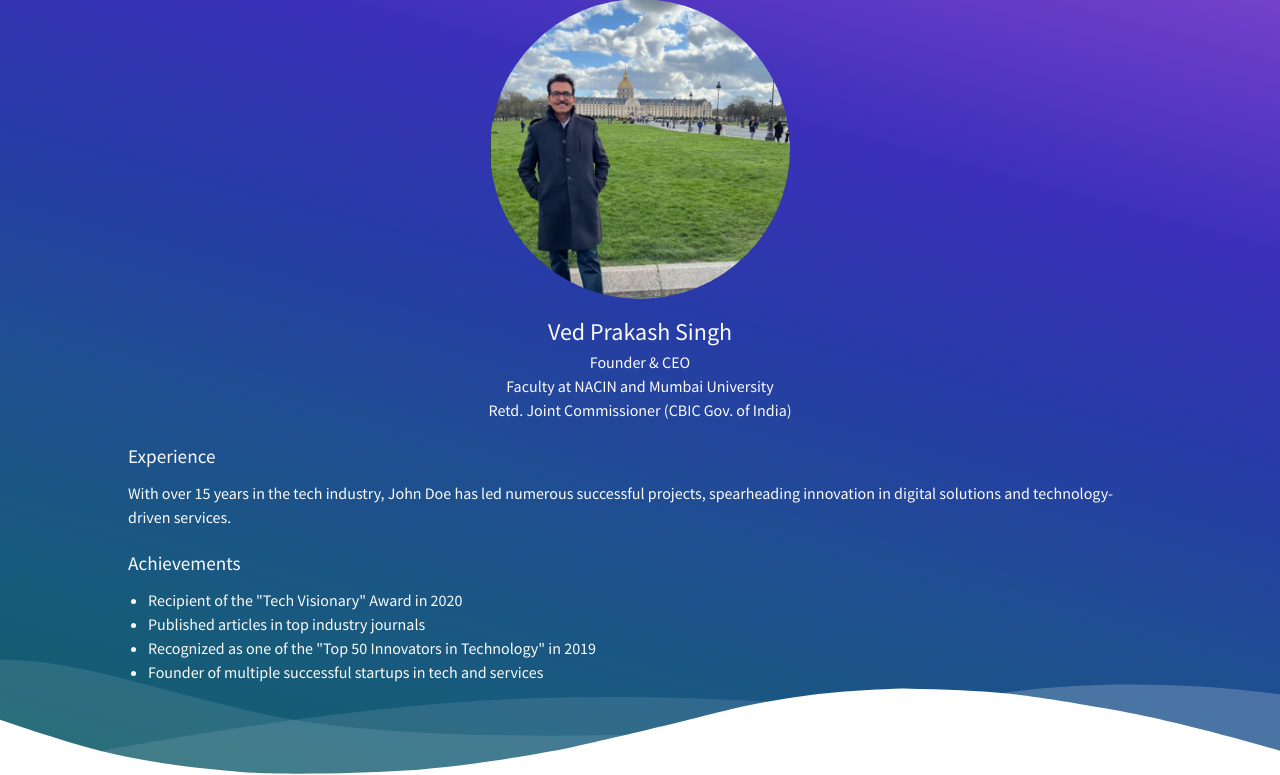
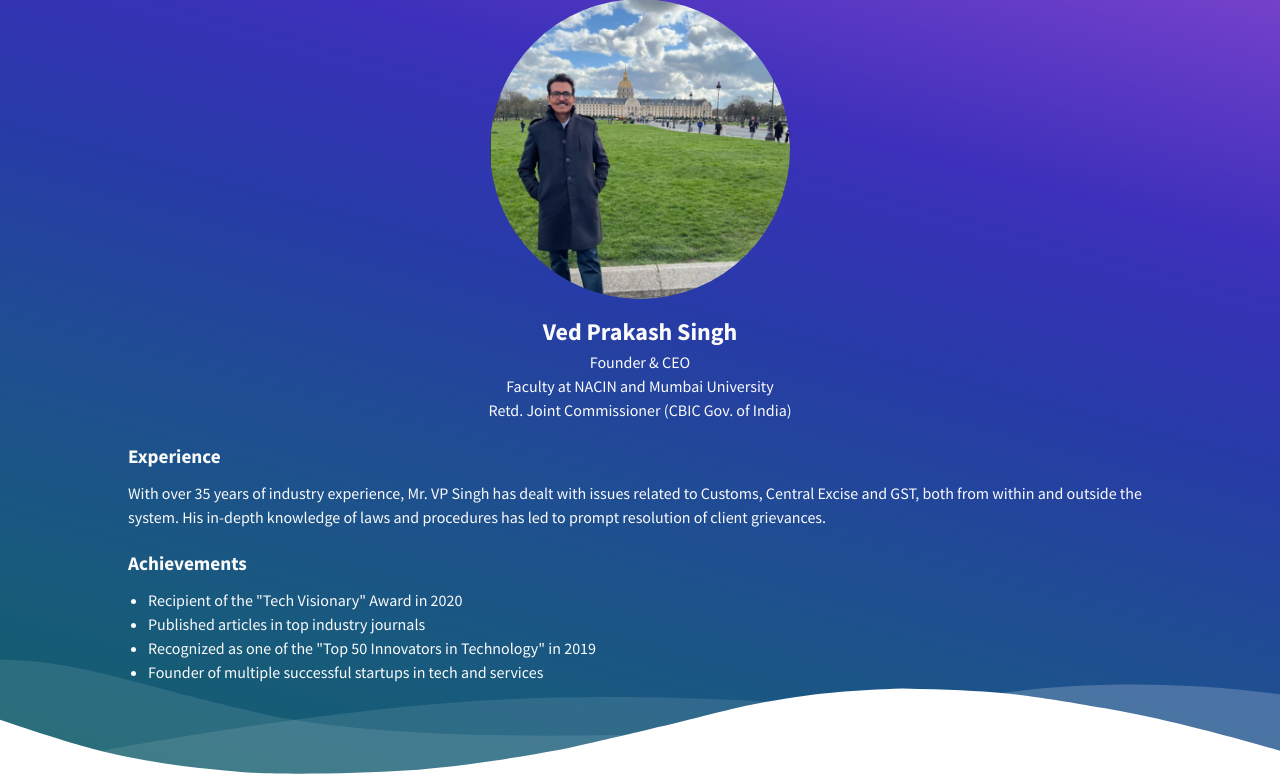
Before and after one commit to dsingh2214/mytestsite, a Django app: page /about-us in a window 1280 px wide. Shown: the part 177-952 px from the top of the page. Run offline with Django 4.2, Linux system fonts and the light colour scheme.

Commit message:
minor edits

```diff
--- a/bba_homepage/templates/about_us.html
+++ b/bba_homepage/templates/about_us.html
@@ -77,7 +77,7 @@
         <div class="founder-section">
           <img src="{% static 'about_us.png' %}">
           <div class="founder-info">
-              <h2>Ved Prakash Singh</h2>
+              <b><h2>Ved Prakash Singh</h2></b>
               <p>Founder & CEO</p>
               <p>Faculty at NACIN and Mumbai University</p>
               <p>Retd. Joint Commissioner (CBIC Gov. of India)</p>
@@ -85,12 +85,12 @@
         </div>
       <div class="founder-details">
         <div class="experience">
-          <h3>Experience</h3>
-          <p>With over 15 years in the tech industry, John Doe has led numerous successful projects, spearheading innovation in digital solutions and technology-driven services.</p>
+          <b><h3>Experience</h3></b>
+          <p>With over 35 years of industry experience, Mr. VP Singh has dealt with issues related to Customs, Central Excise and GST, both from within and outside the system. His in-depth knowledge of laws and procedures has led to prompt resolution of client grievances.</p>
         </div>
 
         <div class="achievements">
-          <h3>Achievements</h3>
+          <b><h3>Achievements</h3></b>
           <ul>
             <li>Recipient of the "Tech Visionary" Award in 2020</li>
             <li>Published articles in top industry journals</li>
@@ -100,7 +100,9 @@
         </div>
       </div>
     </div>
-
+    <br>
+    <br>
+    <br>
     </div>
 
 {% endblock %}
--- a/bba_homepage/templates/homepage.html
+++ b/bba_homepage/templates/homepage.html
@@ -17,6 +17,9 @@
           <p class="leading-normal text-2xl mb-8">
             Our panel of experts with 35+ years of industry experience are here to help you with issues you face in Customs, Central Excise and GST related grievances.
           </p>
+          <br>
+          <br>
+          <br>
         </div>
       </div>
     </div>
--- a/bba_homepage/templates/services.html
+++ b/bba_homepage/templates/services.html
@@ -157,7 +157,9 @@
         </div>
       </div>
 
-
+    <br>
+    <br>
+    <br>
     </div>
 
 {% endblock %}
--- a/bba_homepage/views.py
+++ b/bba_homepage/views.py
@@ -66,8 +66,13 @@ def render_contact_us(request):
             name = form.data['name']
             phone = form.data['phone']
             subject = form.data['subject']
-            email = form.data['subject']
-            body = '<br><br>'.join([subject, form.data['message'], name, phone, email])
+            email = form.data['email']
+            body = '<br><br>'.join([
+                "SUB: " + subject,
+                "MESSAGE: " + form.data['message'],
+                "NAME: " + name,
+                "PHONE: " + phone,
+                "EMAIL: " + email])
 
             try:
                 send_email("NEW INQUIRY [BBA]", "devang.ds.singh@gmail.com", "BBA",
```
Also changed, not shown: bba_homepage/templates/contact_us.html (+6 -2 lines).
